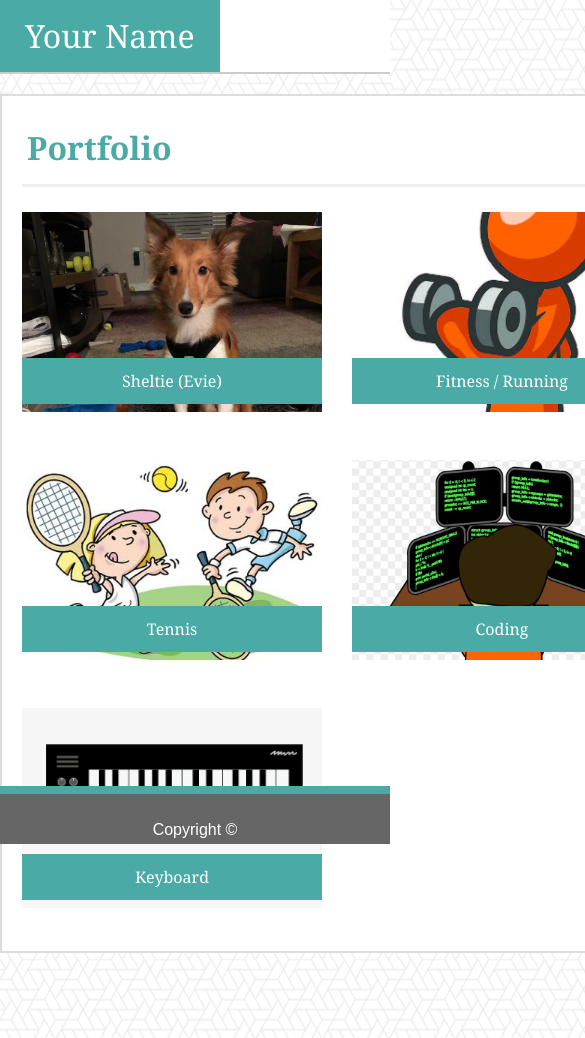
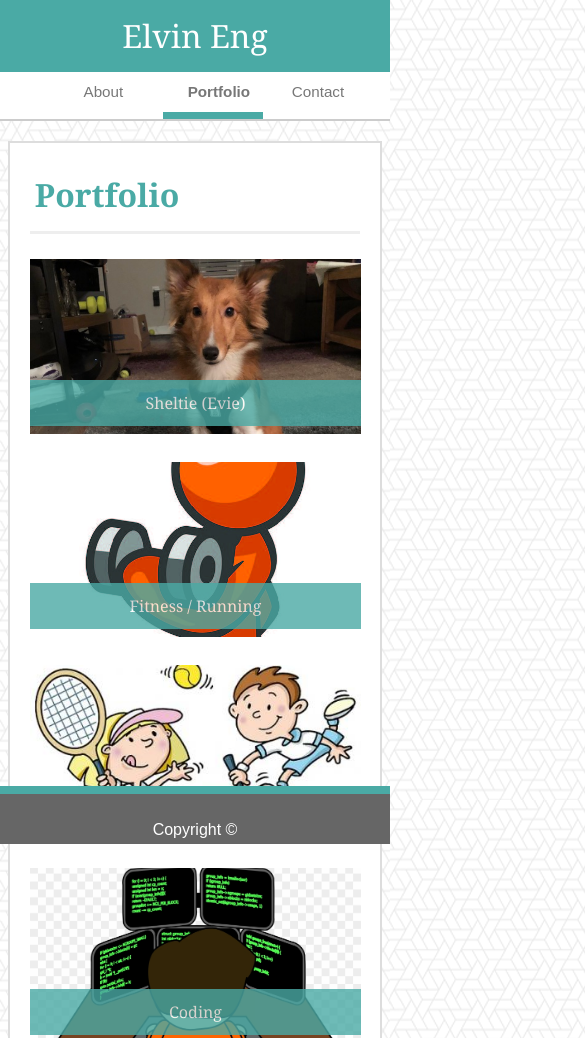
Before and after one commit to ekeoid/Responsive-Portfolio, a plain HTML site: page portfolio.html in a window 390 px wide. Shown: the top 1038 px of the page, 585 px wide, since content can reach past the window. Drawn offline with Linux system fonts and the light colour scheme.

Commit message:
updated media query styles

```diff
--- a/assets/css/style.css
+++ b/assets/css/style.css
@@ -77,6 +77,7 @@ div#outerDiv {
 
 #headerMenu li a.current {
     border-bottom: 7px solid #4aaaa5;
+    font-weight: bold;
 }
 
 #headerMenu li a.current:hover {
@@ -151,8 +152,8 @@ img.homepic {
 
 .imgContainer img {
     /* display: inline-block; */
-    width: 300px; /* Width of new image */
-    height: 200px; /* Height of new image */
+    width: 300px;
+    height: 200px;
     padding: 5px 10px 20px 20px;
     object-fit: cover;
     object-position: 0 25%;
@@ -176,6 +177,7 @@ figure img {
     width: 300px;
     text-align: center;
     padding: 7px 0;
+    opacity: 0.80;
   }
 
 
@@ -262,3 +264,108 @@ background-color: #fff;
 border: 1px solid black;
 
 */
+
+/* ===== media query styles ===== */
+/* 980px, 768px, 640px */
+
+@media (max-width: 980px) {
+    #header {
+        width: 750px;
+    }
+
+    #content div#mainContent {
+        width: 750px;
+
+    }
+
+    img.homepic {
+        width: 225px;
+        height: 225px;
+    }
+}
+
+@media (max-width: 768px) {
+    #header {
+        width: 620px;
+    }
+
+    #content div#mainContent {
+        width: 620px;
+    }
+
+    img.homepic {
+        width: 200px;
+        height: 220px;
+    }
+
+    .imgContainer {
+        margin-bottom: -80px;
+    }
+
+    .imgContainer img {
+        width: 275px;
+        height: 175px;
+
+        padding: 5px 10px 20px 20px;
+    }
+
+    .text-block p {
+        width: 275px;
+    }
+}
+
+@media (max-width: 640px) {
+    #header {
+        width: 100%;
+        height: auto;
+    }
+
+    #outerDiv div#headerHome {
+        position: relative;
+        text-align: center;
+    }
+
+    #header #headerMenu {
+        position: relative;
+        left: 15%;
+    }
+
+    #headerMenu ul {
+        list-style: none;
+    }
+
+    #headerMenu li {
+        display: inline-block;
+        float: none;
+        width: 100px;
+    }
+
+    #headerMenu li a:link, #headerMenu li a:visited {
+        line-height: 40px; /* 72 - 5 */
+        font-size: 0.95em;
+    }
+
+    #content div#mainContent {
+        width: 95%;
+    }
+
+    img.homepic {
+        width: 100%;
+        height: 75vw;
+        margin-bottom: 25px;
+    }
+
+    .imgContainer {
+        float: none;
+        margin-bottom: -80px;
+        width: 85vw;
+    }
+
+    .imgContainer img {
+        width: 100%;
+    }
+
+    .text-block p {
+        width: 85vw;
+    }
+}
--- a/portfolio.html
+++ b/portfolio.html
@@ -4,7 +4,7 @@
 <head>
     <meta charset="utf-8" />
     <meta http-equiv="X-UA-Compatible" content="IE=edge">
-    <title>Basic-Profile</title>
+    <title>Responsive-Profile</title>
     <meta name="viewport" content="width=device-width, initial-scale=1">
     <link rel="stylesheet" type="text/css" media="screen" href="assets/css/style.css" />
 </head>
@@ -15,7 +15,7 @@
         <div id="header">
             <div id="headerHome">
                 <!-- <a href="#" class="header-link">Your Name</a> -->
-                <span>Your Name</span>
+                <span>Elvin Eng</span>
             </div> <!-- headerHome -->
 
             <div id="headerMenu">
```
Also changed, not shown: contact.html (+2 -2 lines), index.html (+2 -1 lines), 1 other file.
